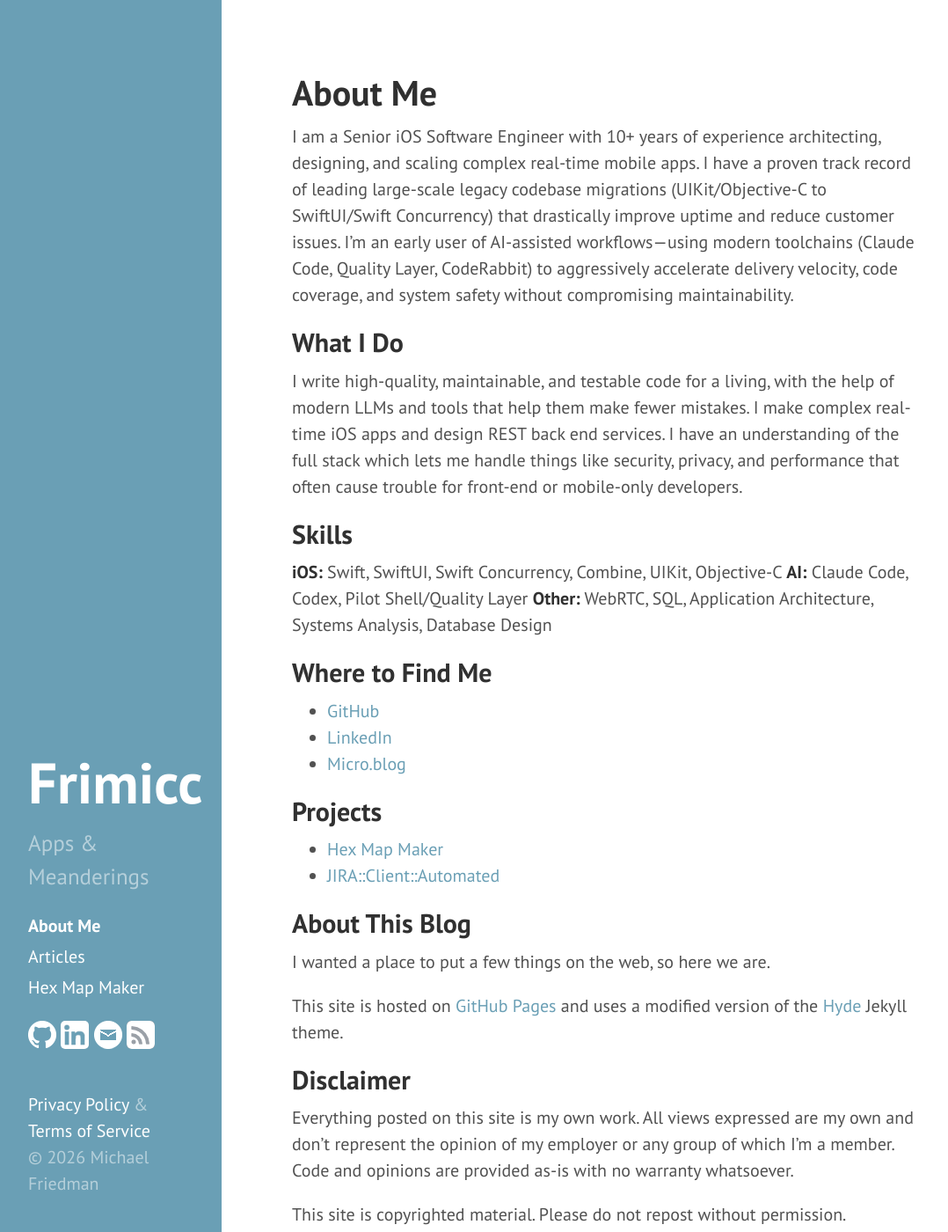
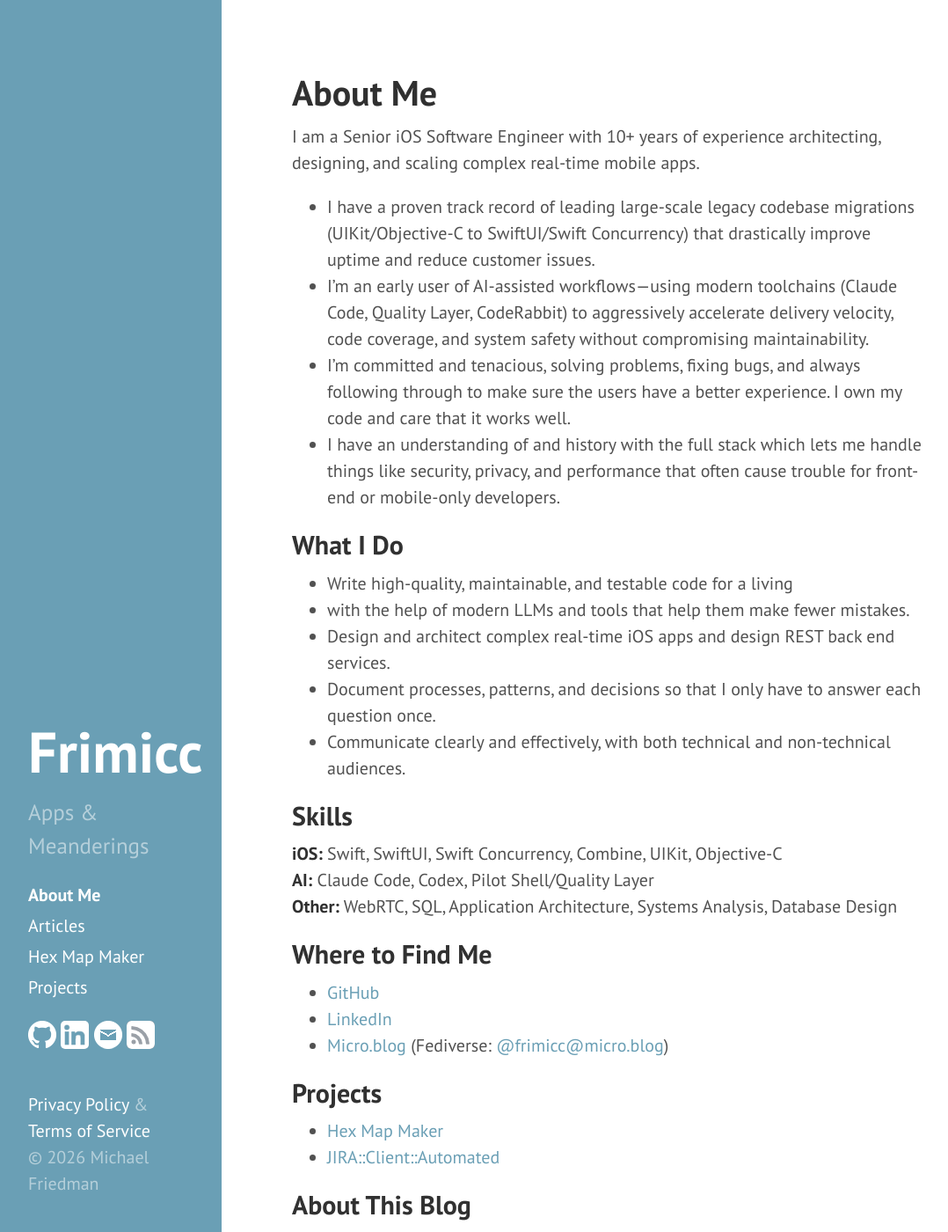
Before and after one commit to frimicc/frimicc.github.io, a Jekyll site: the page built from about.md, in a window 1280 px wide and 1400 px high. Shown: the whole window at 88% size, without its empty margins (8-1086 px from the left). Built offline with Jekyll 4.4.1, drawn with Linux system fonts in a browser that asks for light colours.

Commit message:
Updated About page to be punchier, added Projects page listing recent work.

```diff
--- a/about.md
+++ b/about.md
@@ -4,32 +4,43 @@ title: About Me
 ---
 
 I am a Senior iOS Software Engineer with 10+ years of experience architecting,
-designing, and scaling complex real-time mobile apps. I have a proven track record of
+designing, and scaling complex real-time mobile apps.
+
+* I have a proven track record of
 leading large-scale legacy codebase migrations (UIKit/Objective-C to
 SwiftUI/Swift Concurrency) that drastically improve uptime and reduce customer
-issues. I'm an early user of AI-assisted workflows—using modern toolchains (Claude Code,
+issues.
+* I'm an early user of AI-assisted workflows—using modern toolchains (Claude Code,
 Quality Layer, CodeRabbit) to aggressively accelerate delivery velocity, code
 coverage, and system safety without compromising maintainability.
+* I'm committed and tenacious, solving problems, fixing bugs, and always following through to
+  make sure the users have a better experience. I own my code and care that it
+  works well.
+* I have an understanding of and history with
+the full stack which lets me handle things like security, privacy, and performance
+that often cause trouble for front-end or mobile-only developers.
 
 ## What I Do
 
-I write high-quality, maintainable, and testable code for a living, with the
-help of modern LLMs and tools that help them make fewer mistakes.
-I make complex real-time iOS apps and design REST back end services. I have an understanding of
-the full stack which lets me handle things like security, privacy, and performance
-that often cause trouble for front-end or mobile-only developers.
+* Write high-quality, maintainable, and testable code for a living
+* with the help of modern LLMs and tools that help them make fewer mistakes.
+* Design and architect complex real-time iOS apps and design REST back end services.
+* Document processes, patterns, and decisions so that I only have to answer each question once.
+* Communicate clearly and effectively, with both technical and non-technical
+  audiences.
+
 
 ## Skills
 
-**iOS:** Swift, SwiftUI, Swift Concurrency, Combine, UIKit, Objective-C
-**AI:** Claude Code, Codex, Pilot Shell/Quality Layer
+**iOS:** Swift, SwiftUI, Swift Concurrency, Combine, UIKit, Objective-C<br>
+**AI:** Claude Code, Codex, Pilot Shell/Quality Layer<br>
 **Other:** WebRTC, SQL, Application Architecture, Systems Analysis, Database Design
 
 ## Where to Find Me
 
 * [GitHub](https://www.github.com/frimicc)
 * [LinkedIn](https://www.linkedin.com/in/frimicc)
-* [Micro.blog](https://micro.blog/frimicc)
+* [Micro.blog](https://micro.blog/frimicc) (Fediverse: [@frimicc@micro.blog](https://micro.blog/frimicc?remote_follow=1))
 
 
 ## Projects
```
Also changed, not shown: index.md (+8 -1 lines), projects.md (added, +33 -0 lines).
